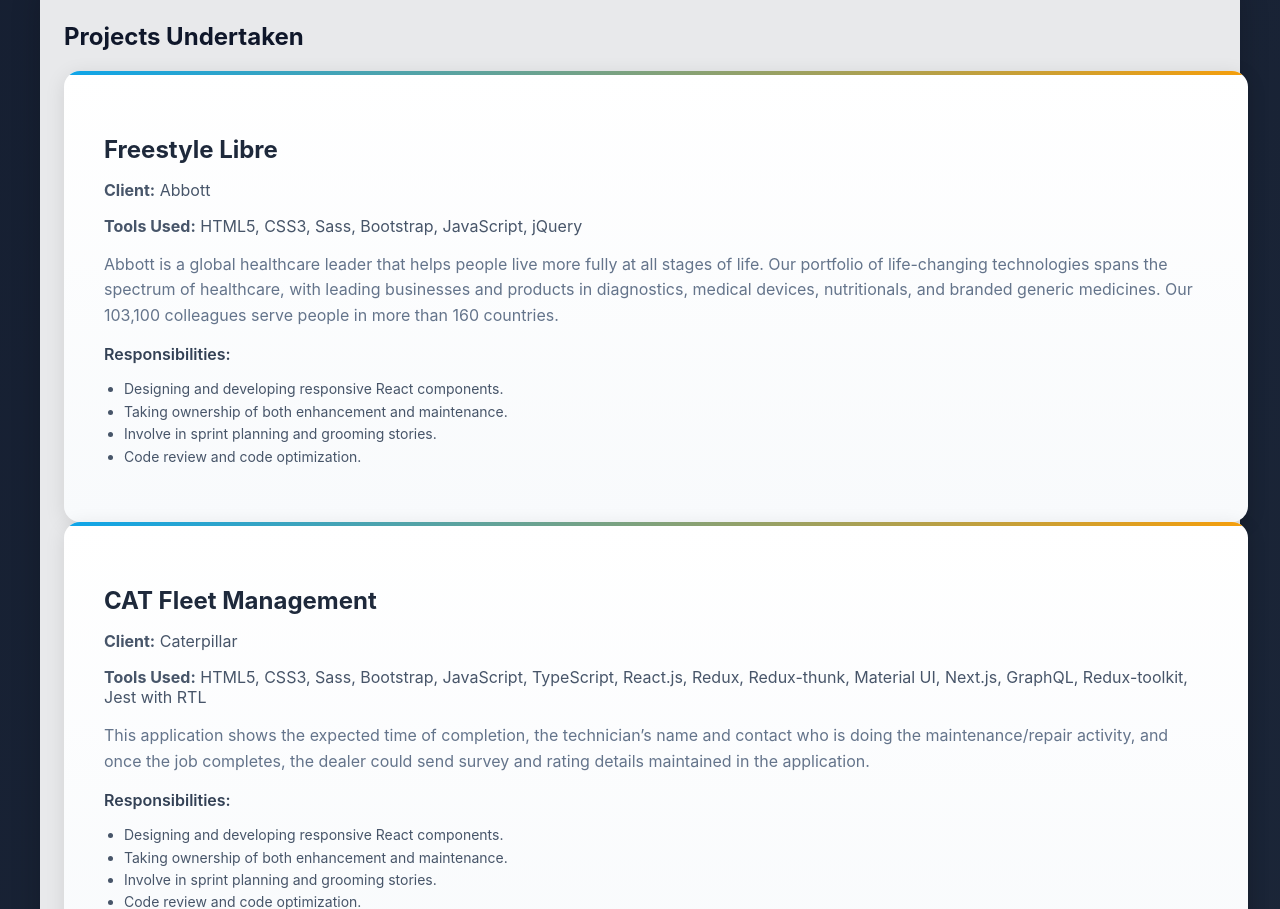
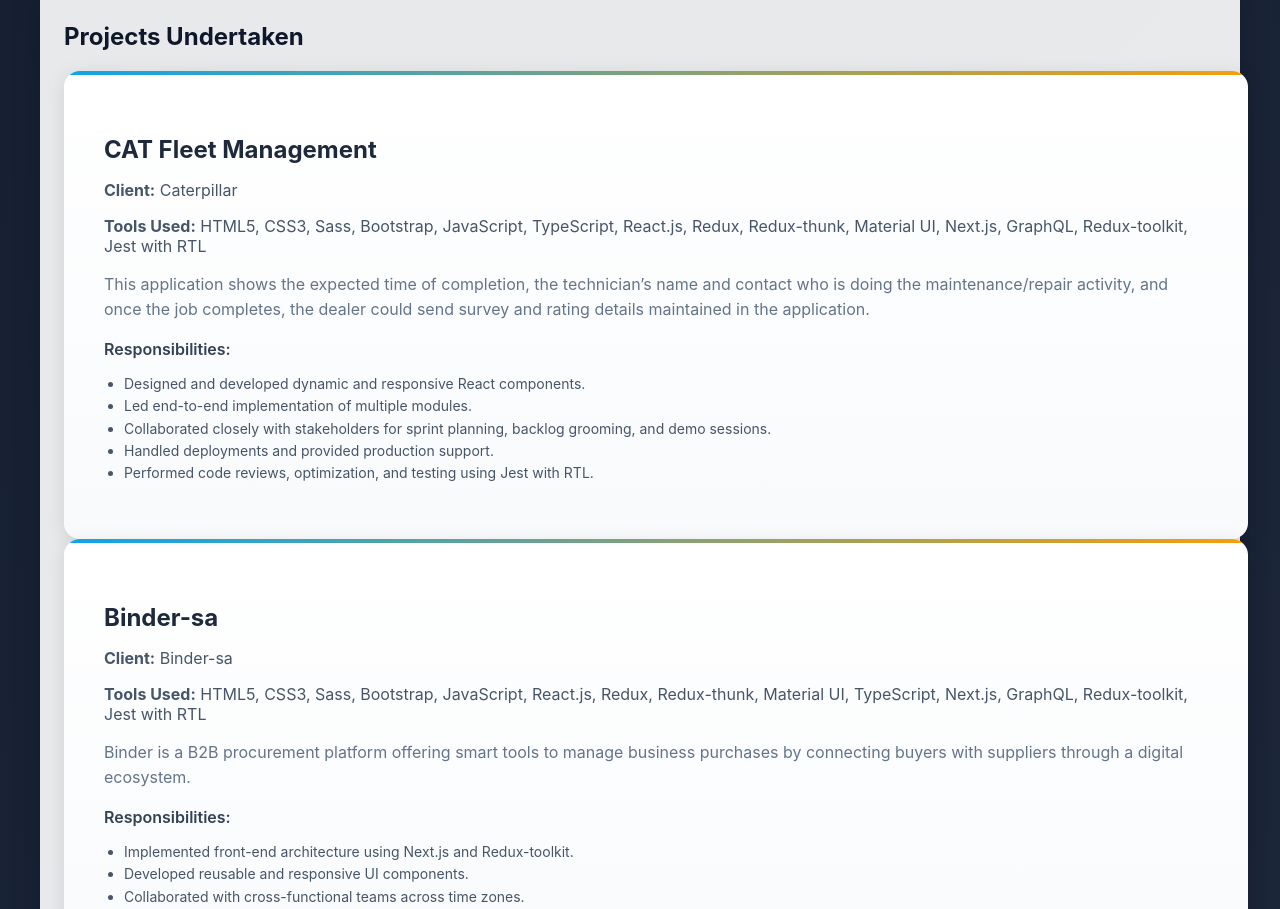
Before and after one commit to mouli481/Mouli-portfolio, a Next.js app: page /resume in a window 1280 px wide. Shown: the part 3300-4209 px from the top of the page. Built offline with nearby package versions, Linux system fonts and the light colour scheme.

Commit message:
updated projects

```diff
--- a/src/data/resumeData.js
+++ b/src/data/resumeData.js
@@ -30,7 +30,7 @@
   ],
   profileSummary: [
     "Strong proficiency in JavaScript and jQuery, including DOM manipulation and JavaScript object model.",
-    " Developing new user-facing features and reusable components using React.js, React-hooks, react-context.",
+    "Developing new user-facing features and reusable components using React.js, React-hooks, react-context.",
     "Good experience in state management using Redux.",
     "Good knowledge on event handling using Redux-thunk.",
     "Hands-on experience in ES6 features.",
@@ -65,7 +65,7 @@
   keyResultAreas: [
     "Developing software solutions by studying information needs, conferring with users, studying systems flow, data usage, and work processes.",
     "Understanding process requirements, providing use cases for business, functional & technical requirements.",
-    "добро пожаловать delivery frameworks & new technology implementation projects for streamlining related activities as per quality standards.",
+    "Working on delivery frameworks & new technology implementation projects for streamlining related activities as per quality standards.",
     "Participating in requirements gathering for enhancements and creation of high-level & detailed-level design documents.",
     "Advancing solutions for given technical specifications; installing application software and deploying customizations; contributing to code reviews.",
     "Liaising with stakeholders during problem solving, requirements gathering, detailed level design, development, system test, and production implementation.",
@@ -110,19 +110,6 @@
   ],
   projects: [
     {
-      title: "Freestyle Libre",
-      client: "Abbott",
-      tools: ["HTML5", "CSS3", "Sass", "Bootstrap", "JavaScript", "jQuery"],
-      description:
-        "Abbott is a global healthcare leader that helps people live more fully at all stages of life. Our portfolio of life-changing technologies spans the spectrum of healthcare, with leading businesses and products in diagnostics, medical devices, nutritionals, and branded generic medicines. Our 103,100 colleagues serve people in more than 160 countries.",
-      role: [
-        "Designing and developing responsive React components.",
-        "Taking ownership of both enhancement and maintenance.",
-        "Involve in sprint planning and grooming stories.",
-        "Code review and code optimization.",
-      ],
-    },
-    {
       title: "CAT Fleet Management",
       client: "Caterpillar",
       tools: [
@@ -144,11 +131,11 @@
       description:
         "This application shows the expected time of completion, the technician’s name and contact who is doing the maintenance/repair activity, and once the job completes, the dealer could send survey and rating details maintained in the application.",
       role: [
-        "Designing and developing responsive React components.",
-        "Taking ownership of both enhancement and maintenance.",
-        "Involve in sprint planning and grooming stories.",
-        "Code review and code optimization.",
-        "Deployment and production support.",
+        "Designed and developed dynamic and responsive React components.",
+        "Led end-to-end implementation of multiple modules.",
+        "Collaborated closely with stakeholders for sprint planning, backlog grooming, and demo sessions.",
+        "Handled deployments and provided production support.",
+        "Performed code reviews, optimization, and testing using Jest with RTL.",
       ],
     },
     {
@@ -171,12 +158,12 @@
         "Jest with RTL",
       ],
       description:
-        "Binder is a B2B procurement platform that provides innovative business solutions and enables SMEs in controlling and optimizing their purchases through a trading ecosystem that directly links them with services and/or product suppliers.",
+        "Binder is a B2B procurement platform offering smart tools to manage business purchases by connecting buyers with suppliers through a digital ecosystem.",
       role: [
-        "Delivering a complete front-end application.",
-        "Ensuring high performance on mobile.",
-        "Writing tested, idiomatic, and documented JavaScript, HTML, and CSS.",
-        "Coordinating the workflow between teams.",
+        "Implemented front-end architecture using Next.js and Redux-toolkit.",
+        "Developed reusable and responsive UI components.",
+        "Collaborated with cross-functional teams across time zones.",
+        "Contributed to CI/CD pipeline and testing workflows.",
       ],
     },
     {
@@ -196,24 +183,26 @@
         "Redux-toolkit",
       ],
       description:
-        "This is a departure control system (DCS) that automates processing an airline's airport management operation, including managing information required for airport check-in, printing boarding cards, baggage acceptance, boarding, load control, and aircraft checks.",
+        "Departure control system for automating airport operations such as check-in, boarding, baggage handling, load control, and crew updates.",
       role: [
-        "Implemented a micro frontend architecture for a highly scalable project, supporting multiple frontends (web and mobile) using React, Next.js, and Redux.",
-        "Contributed to developing reusable components using React.js and Redux.",
-        "Delivering a complete micro frontend application and integrating it into the parent container.",
+        "Implemented micro frontend architecture with modular React apps.",
+        "Built highly performant, reusable components and integrated with API layers.",
+        "Maintained and enhanced production-ready features.",
+        "Handled state using Redux and Redux-thunk efficiently.",
       ],
     },
     {
       title: "K-Fabrik",
-      client: "Unknown",
+      client: "Internal/Confidential",
       tools: ["Next.js", "FastAPI", "PostgreSQL"],
       description:
-        "An AI-powered chatbot application built with a RAG framework, featuring document management, customizable prompts, user authentication, role-based access control, and integration with LLMs and vector databases, with PostgreSQL for data storage and Document Intelligence for smart document parsing.",
+        "An AI-powered chatbot platform built using the RAG (Retrieval-Augmented Generation) framework. It includes document management, intelligent chat flow, user role-based access, and vector database integration.",
       role: [
-        "Designed and developed responsive Next.js frontend components.",
-        "Integrated FastAPI backend with Next.js for seamless data flow.",
-        "Contributed to the implementation of user authentication and role-based access control.",
-        "Involved in document ingestion and retrieval system design.",
+        "Solo UI Developer: Led complete frontend development using Next.js.",
+        "Built modular and responsive UI components from scratch.",
+        "Integrated backend APIs using FastAPI with secure authentication.",
+        "Implemented document upload, ingestion pipeline, and smart document parsing using Document Intelligence.",
+        "Managed routing, protected routes, and role-based access control.",
       ],
     },
   ],
```
